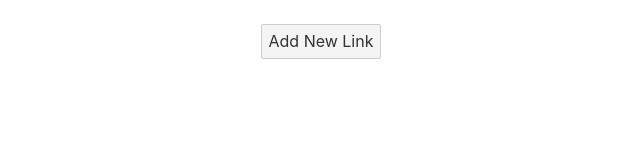
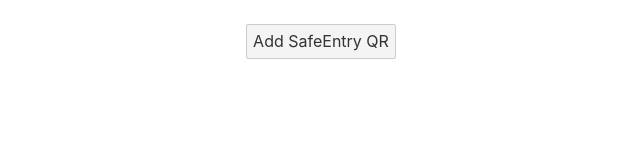
Before and after one commit to LoneRifle/quickentry, a Svelte app: page / in a window 1280 px wide. Shown: the top 160 px of the page, without its empty margins (319-959 px from the left). Built offline with nearby package versions, Linux system fonts and the light colour scheme.

Commit message:
Adjust button text

```diff
--- a/src/App.svelte
+++ b/src/App.svelte
@@ -19,7 +19,7 @@
 </script>
 
 <main>
-	<button on:click={handleClick}>Add New Link</button>
+	<button on:click={handleClick}>Add SafeEntry QR</button>
 	{#each links as link }
 		<div class="link">
 			<a target="_blank" href="{ link.url }">{ link.name }</a>
```
